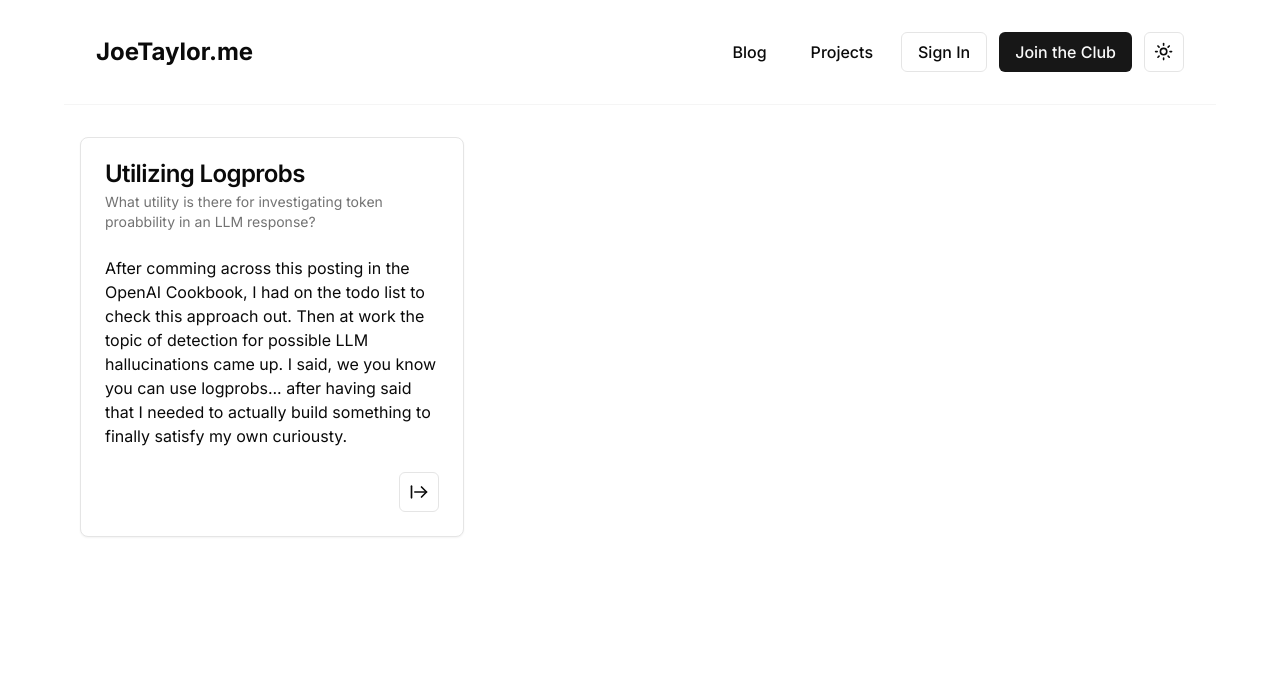
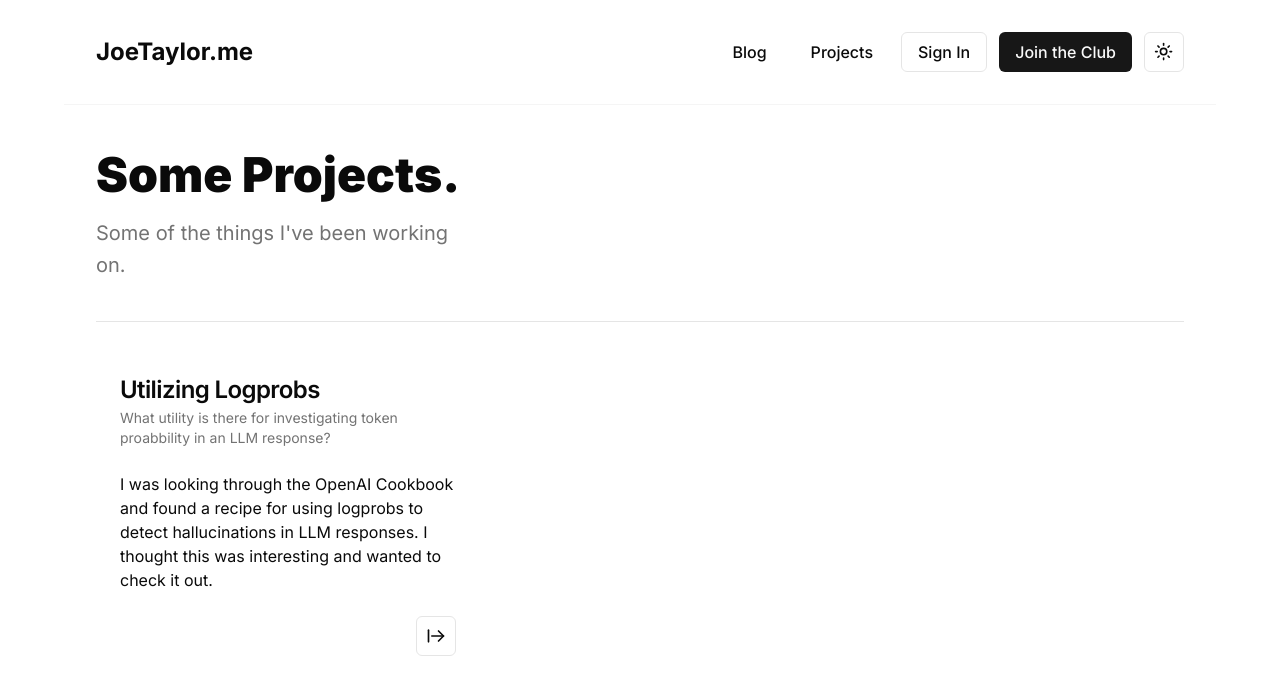
Before and after one commit to JoeBuildsStuff/joetaylor.me, a Next.js app: page /projects in a window 1280 px wide. Shown: the top 694 px of the page. Built offline with nearby package versions, Linux system fonts and the light colour scheme; no server answers.

Commit message:
small changes

```diff
--- a/src/app/(marketing)/projects/page.tsx
+++ b/src/app/(marketing)/projects/page.tsx
@@ -10,11 +10,21 @@ import {
 } from "@/components/ui/card";
 import { Button } from "@/components/ui/button";
 import { ArrowRightFromLine } from "lucide-react";
+import { Separator } from "@/components/ui/separator";
 
 export default function Page() {
   return (
-    <div className="mt-8 mx-4">
-      <Card className="w-[24rem]">
+    <div className="max-w-6xl mx-8 mb-10">
+      <div className="my-10 max-w-sm ">
+        <h1 className="leading-tight lg::leading-snug font-black text-5xl ">
+          Some Projects.
+        </h1>
+        <p className="mt-3 leading-8 text-xl text-muted-foreground">
+          Some of the things I&apos;ve been working on.
+        </p>
+      </div>
+      <Separator className="mb-8" />
+      <Card className="w-[24rem] border-none shadow-none">
         <CardHeader>
           <CardTitle>Utilizing Logprobs</CardTitle>
           <CardDescription>
@@ -23,11 +33,9 @@ export default function Page() {
           </CardDescription>
         </CardHeader>
         <CardContent>
-          After comming across this posting in the OpenAI Cookbook, I had on the
-          todo list to check this approach out. Then at work the topic of
-          detection for possible LLM hallucinations came up. I said, we you know
-          you can use logprobs... after having said that I needed to actually
-          build something to finally satisfy my own curiousty.
+          I was looking through the OpenAI Cookbook and found a recipe for using
+          logprobs to detect hallucinations in LLM responses. I thought this was
+          interesting and wanted to check it out.
         </CardContent>
         <CardFooter className="flex justify-end">
           <Button asChild variant="outline" size="icon" className="">
--- a/src/posts/firstpost.mdx
+++ b/src/posts/firstpost.mdx
@@ -1,5 +1,5 @@
 ---
-title: "Introducing JoeTaylor.me... My Digital Workshop"
+title: "Introducing JoeTaylor.me"
 tags: ["Personal"]
 layout: "post"
 publishDate: "April 30, 2024"
@@ -43,7 +43,7 @@ Thank you for checking out joetaylor.me. I'm excited to have you along on this j
 
 ## Original GPT-4 Prompt:
 
-Full disclure, the above article was generated from teh following prompt:
+Full disclure, the above article was generated from the following prompt:
 
 Create my first blog article announcing my website, joetaylor.me.
 
```
